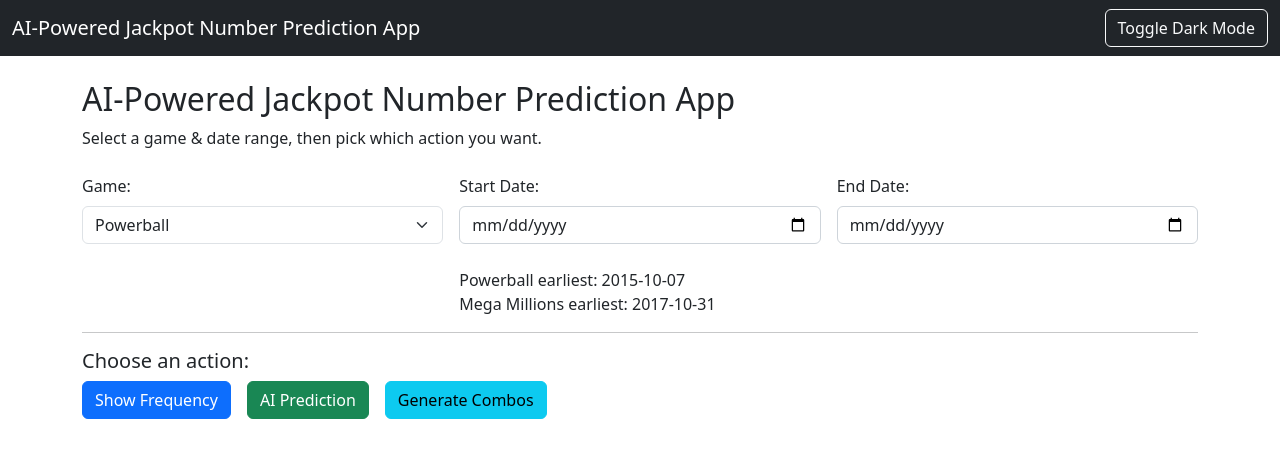
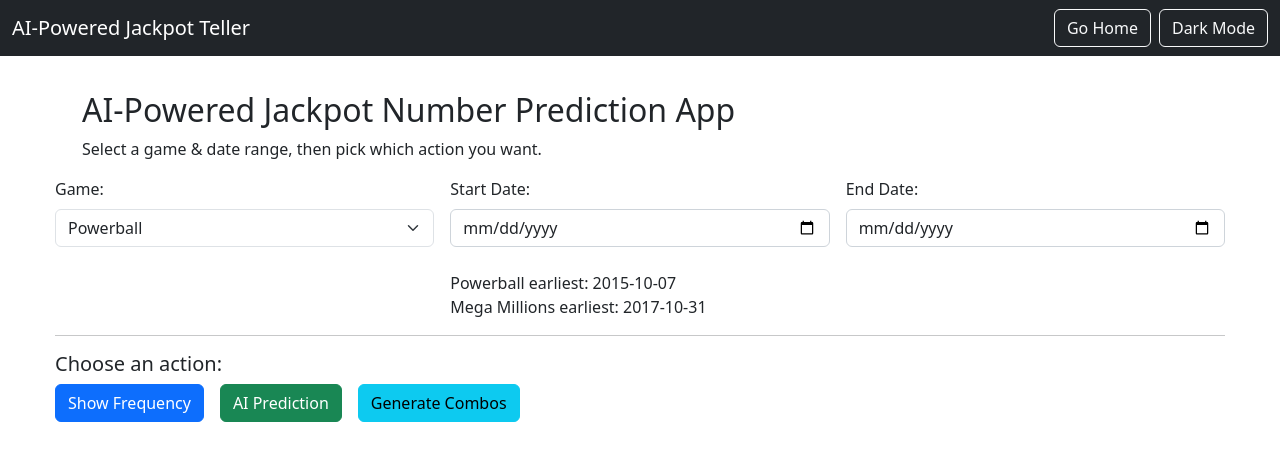
Before and after one commit to smashyou/AI_Jackpot_Generator, a Flask app: page / in a window 1280 px wide. Shown: the top 461 px of the page. Run offline with Flask 3, Linux system fonts and the light colour scheme.

Commit message:
fixed null exception for empty input fields, changed Go Home button ui

```diff
--- a/app/templates/index.html
+++ b/app/templates/index.html
@@ -1,6 +1,18 @@
-{% extends "layout.html" %} {% block content %}
-<div class="mb-4">
-  <h2>AI-Powered Jackpot Number Prediction App</h2>
+{% extends "layout.html" %}
+{% block content %}
+<style>
+  /* Reduce extra vertical spacing on mobile for the main heading */
+  @media (max-width: 576px) {
+    h2 {
+      margin-top: 10px;
+    }
+  }
+  h2 {
+    margin-top: 20px;
+  }
+</style>
+
+<h2>AI-Powered Jackpot Number Prediction App</h2>
   <p>Select a game &amp; date range, then pick which action you want.</p>
 </div>
 
@@ -16,14 +28,14 @@
   </div>
   <div class="col-md-4">
     <label for="startDate" class="form-label">Start Date:</label>
-    <input type="date" class="form-control" id="startDate" name="start_date" />
+    <input type="date" class="form-control" id="startDate" name="start_date" required>
     <br class="text-muted">
       Powerball earliest: 2015-10-07 <br>Mega Millions earliest: 2017-10-31
     </small>
   </div>
   <div class="col-md-4">
     <label for="endDate" class="form-label">End Date:</label>
-    <input type="date" class="form-control" id="endDate" name="end_date" />
+    <input type="date" class="form-control" id="endDate" name="end_date" required>
   </div>
 </form>
 
@@ -34,7 +46,7 @@
   <h5>Choose an action:</h5>
   <div class="d-flex gap-3 flex-wrap">
     <!-- 1) Show Frequency -->
-    <form method="POST" action="{{ url_for('show_frequency') }}">
+    <form method="POST" action="{{ url_for('show_frequency') }}" onsubmit="return validateForm();">
       <input type="hidden" name="game" id="freqGame" />
       <input type="hidden" name="start_date" id="freqStart" />
       <input type="hidden" name="end_date" id="freqEnd" />
@@ -42,7 +54,7 @@
     </form>
 
     <!-- 2) AI Prediction -->
-    <form method="POST" action="{{ url_for('ai_predict') }}">
+    <form method="POST" action="{{ url_for('ai_predict') }}" onsubmit="return validateForm();">
       <input type="hidden" name="game" id="aiGame" />
       <input type="hidden" name="start_date" id="aiStart" />
       <input type="hidden" name="end_date" id="aiEnd" />
@@ -50,7 +62,7 @@
     </form>
 
     <!-- 3) Generate Combos -->
-    <form method="POST" action="{{ url_for('manual_combos') }}">
+    <form method="POST" action="{{ url_for('manual_combos') }}" onsubmit="return validateForm();">
       <input type="hidden" name="game" id="comboGame" />
       <input type="hidden" name="start_date" id="comboStart" />
       <input type="hidden" name="end_date" id="comboEnd" />
@@ -60,70 +72,75 @@
 </div>
 
 <script>
-  const gameSelect = document.getElementById("gameSelect");
-  const startDate = document.getElementById("startDate");
-  const endDate = document.getElementById("endDate");
-
-  // hidden form fields for each action
-  const freqGame = document.getElementById("freqGame");
-  const freqStart = document.getElementById("freqStart");
-  const freqEnd = document.getElementById("freqEnd");
-
-  const aiGame = document.getElementById("aiGame");
-  const aiStart = document.getElementById("aiStart");
-  const aiEnd = document.getElementById("aiEnd");
-
-  const comboGame = document.getElementById("comboGame");
-  const comboStart = document.getElementById("comboStart");
-  const comboEnd = document.getElementById("comboEnd");
-
+  // Function to set minimum start date based on selected game
   function setMinDate() {
-    // If user picks "Powerball", min date is 2015-10-07
-    // If "Megamillions", min date is 2017-10-31
-    if (gameSelect.value === "Powerball") {
-      startDate.min = "2015-10-07";
+    const game = document.getElementById('gameSelect').value;
+    const startDateInput = document.getElementById('startDate');
+    if (game === "Powerball") {
+      startDateInput.min = "2015-10-07";
+    } else if (game === "Megamillions") {
+      startDateInput.min = "2017-10-31";
     } else {
-      startDate.min = "2017-10-31";
+      startDateInput.min = "";
     }
-    // If user has set something earlier, we might reset it:
-    if (startDate.value) {
-      const chosen = new Date(startDate.value);
-      const minStr = startDate.min;
-      const minDate = new Date(minStr);
-      if (chosen < minDate) {
-        startDate.value = minStr;
-      }
+    // Optional: If the current start date is earlier than min, update it.
+    if (startDateInput.value && startDateInput.value < startDateInput.min) {
+      startDateInput.value = startDateInput.min;
     }
   }
 
-  function syncInputs() {
-    freqGame.value = gameSelect.value;
-    freqStart.value = startDate.value;
-    freqEnd.value = endDate.value;
-
-    aiGame.value = gameSelect.value;
-    aiStart.value = startDate.value;
-    aiEnd.value = endDate.value;
-
-    comboGame.value = gameSelect.value;
-    comboStart.value = startDate.value;
-    comboEnd.value = endDate.value;
+  // Function to validate form inputs before submission
+  function validateForm() {
+    const game = document.getElementById('gameSelect').value;
+    const startDate = document.getElementById('startDate').value;
+    const endDate = document.getElementById('endDate').value;
+    if (!game || !startDate || !endDate) {
+      alert("Please fill out all dates before continuing.");
+      return false;
+    }
+    return true;
   }
 
-  // On page load, set the correct min date based on the default game
-  window.addEventListener("DOMContentLoaded", () => {
+  // Copy values from main form to hidden fields of each action form
+  function syncInputs() {
+    const game = document.getElementById('gameSelect').value;
+    const startDate = document.getElementById('startDate').value;
+    const endDate = document.getElementById('endDate').value;
+
+    document.getElementById('freqGame').value = game;
+    document.getElementById('freqStart').value = startDate;
+    document.getElementById('freqEnd').value = endDate;
+
+    document.getElementById('aiGame').value = game;
+    document.getElementById('aiStart').value = startDate;
+    document.getElementById('aiEnd').value = endDate;
+
+    document.getElementById('comboGame').value = game;
+    document.getElementById('comboStart').value = startDate;
+    document.getElementById('comboEnd').value = endDate;
+  }
+
+  // Attach event listeners
+  document.getElementById('gameSelect').addEventListener('change', function() {
     setMinDate();
     syncInputs();
   });
+  document.getElementById('startDate').addEventListener('change', syncInputs);
+  document.getElementById('endDate').addEventListener('change', syncInputs);
 
-  // Whenever user changes the game, we set the min date
-  gameSelect.addEventListener("change", () => {
+  // Validate each action form on submission
+  document.querySelectorAll('.action-form').forEach(form => {
+    form.addEventListener('submit', function(e) {
+      if (!validateForm()) {
+        e.preventDefault();
+      }
+    });
+  });
+
+  // On page load, synchronize the inputs (if any default values exist)
+  window.addEventListener('DOMContentLoaded', function() {
     setMinDate();
     syncInputs();
   });
-
-  // If user changes the dates, we also sync them to hidden fields
-  startDate.addEventListener("change", syncInputs);
-  endDate.addEventListener("change", syncInputs);
 </script>
 {% endblock %}
--- a/app/templates/layout.html
+++ b/app/templates/layout.html
@@ -2,132 +2,120 @@
 <html lang="en">
   <head>
     <meta charset="UTF-8" />
-    <title>
-      {{ title|default("AI-Powered Jackpot Number Prediction App") }}
-    </title>
+    <title>AI-Powered Jackpot Number Prediction App</title>
     <meta
       name="description"
-      content="AI-powered lottery frequency stats, predictions, and generate winning combinations for Powerball and Mega Millions."
-    />
-    <meta
-      name="keywords"
-      content="Lottery, Powerball, Mega Millions, AI predictions, combinations, combos, winning numbers, frequency, jackpot number generator"
+      content="AI-powered lottery predictions and statistics for Powerball and Mega Millions."
     />
     <meta name="viewport" content="width=device-width, initial-scale=1.0" />
 
-    <!-- AdSense Code (Replace with your real IDs) -->
-    <script
-      async
-      src="https://pagead2.googlesyndication.com/pagead/js/adsbygoogle.js"
-    ></script>
-    <script>
-      (adsbygoogle = window.adsbygoogle || []).push({
-        google_ad_client: "ca-pub-xxxxxxxxxxxxxxx",
-        enable_page_level_ads: true,
-      });
-    </script>
-
-    <!-- Bootstrap 5 CSS -->
+    <!-- Bootstrap CSS -->
     <link
       rel="stylesheet"
       href="https://cdn.jsdelivr.net/npm/bootstrap@5.3.0/dist/css/bootstrap.min.css"
     />
 
     <style>
-      /* Default (light) mode */
+      /* Light mode variables */
       :root {
-        --bs-body-bg: #ffffff;
-        --bs-body-color: #212529;
+        --body-bg: #ffffff;
+        --body-color: #212529;
         --input-bg: #ffffff;
         --input-color: #212529;
         --input-border: #ced4da;
       }
       /* Dark mode overrides */
       .dark-mode {
-        --bs-body-bg: #121212;
-        --bs-body-color: #f8f9fa;
+        --body-bg: #121212;
+        --body-color: #f8f9fa;
         --input-bg: #333333;
         --input-color: #f8f9fa;
         --input-border: #555555;
       }
+
       body {
-        background-color: var(--bs-body-bg);
-        color: var(--bs-body-color);
+        background-color: var(--body-bg);
+        color: var(--body-color);
+        margin: 0;
+        padding: 0;
       }
+
+      /* Center the content within a max-width container */
+      .content-wrapper {
+        max-width: 1200px;
+        margin: 0 auto;
+        padding: 15px;
+      }
+
       .form-control {
         background-color: var(--input-bg);
         color: var(--input-color);
         border-color: var(--input-border);
       }
-      /* For WebKit browsers: invert the calendar picker icon */
+
+      /* Keep date picker icon visible in dark mode */
       input[type="date"]::-webkit-calendar-picker-indicator {
         filter: invert(0);
       }
       .dark-mode input[type="date"]::-webkit-calendar-picker-indicator {
         filter: invert(1);
       }
+
+      /* Prevent the two buttons on the right from wrapping */
+      .navbar .btn-group,
+      .navbar .right-buttons {
+        white-space: nowrap;
+      }
     </style>
   </head>
   <body>
-    <nav class="navbar navbar-expand-lg navbar-dark bg-dark mb-4">
+    <nav class="navbar navbar-expand-lg navbar-dark bg-dark">
       <div class="container-fluid">
         <a class="navbar-brand" href="{{ url_for('index') }}"
-          >AI-Powered Jackpot Number Prediction App</a
+          >AI-Powered Jackpot Teller</a
         >
-        <button class="btn btn-outline-light" id="themeToggle">
-          Toggle Dark Mode
-        </button>
+        <!-- Right side: "Go Home" + "Dark Mode" in a single line -->
+        <div
+          class="ms-auto d-flex flex-nowrap align-items-center right-buttons"
+        >
+          <a href="{{ url_for('index') }}" class="btn btn-outline-light me-2">
+            Go Home
+          </a>
+          <button id="themeToggle" class="btn btn-outline-light">
+            Dark Mode
+          </button>
+        </div>
       </div>
     </nav>
 
-    <!-- Top AdSense Placeholder -->
-    <div class="container mb-3">
-      <ins
-        class="adsbygoogle"
-        style="display: block"
-        data-ad-client="ca-pub-xxxxxxxxxxxxxxx"
-        data-ad-slot="1234567890"
-        data-ad-format="auto"
-        data-full-width-responsive="true"
-      ></ins>
-      <script>
-        (adsbygoogle = window.adsbygoogle || []).push({});
-      </script>
+    <!-- Wrap content inside a centered container with fixed max width -->
+    <div class="content-wrapper">
+      <div class="container my-3">{% block content %}{% endblock %}</div>
     </div>
 
-    <div class="container mb-4">{% block content %}{% endblock %}</div>
-
-    <!-- Bottom AdSense Placeholder -->
-    <div class="container mt-4">
-      <ins
-        class="adsbygoogle"
-        style="display: block"
-        data-ad-client="ca-pub-xxxxxxxxxxxxxxx"
-        data-ad-slot="0987654321"
-        data-ad-format="auto"
-        data-full-width-responsive="true"
-      ></ins>
-      <script>
-        (adsbygoogle = window.adsbygoogle || []).push({});
-      </script>
-    </div>
-
-    <!-- Bootstrap 5 JS -->
+    <!-- Bootstrap Bundle with Popper -->
     <script src="https://cdn.jsdelivr.net/npm/bootstrap@5.3.0/dist/js/bootstrap.bundle.min.js"></script>
 
     <script>
-      // Check localStorage for dark mode setting on load
+      // On page load, check localStorage for dark mode and update the body class and button text accordingly.
       document.addEventListener("DOMContentLoaded", function () {
+        const themeToggleBtn = document.getElementById("themeToggle");
         if (localStorage.getItem("darkMode") === "true") {
           document.body.classList.add("dark-mode");
+          themeToggleBtn.textContent = "Light Mode";
+        } else {
+          themeToggleBtn.textContent = "Dark Mode";
         }
-      });
-      // Toggle dark mode and persist to localStorage
-      const toggleBtn = document.getElementById("themeToggle");
-      toggleBtn.addEventListener("click", function () {
-        document.body.classList.toggle("dark-mode");
-        const isDark = document.body.classList.contains("dark-mode");
-        localStorage.setItem("darkMode", isDark);
+        themeToggleBtn.addEventListener("click", function () {
+          document.body.classList.toggle("dark-mode");
+          if (document.body.classList.contains("dark-mode")) {
+            localStorage.setItem("darkMode", "true");
+            themeToggleBtn.textContent = "Light Mode";
+          } else {
+            localStorage.setItem("darkMode", "false");
+            themeToggleBtn.textContent = "Dark Mode";
+          }
+        });
       });
     </script>
   </body>
```
Also changed, not shown: app/templates/combos.html (+0 -7 lines), app/templates/frequency.html (+0 -7 lines), app/templates/predict.html (+1 -9 lines).
